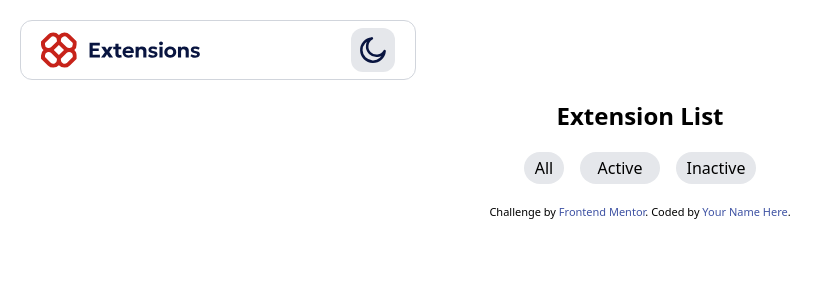
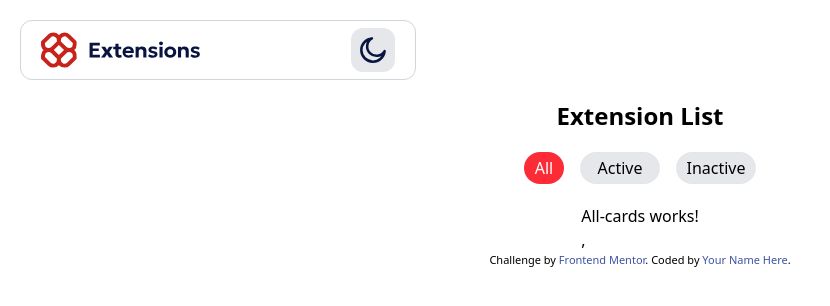
Before and after one commit to Cuandoyolabi/BrowserExtensionManager, an Angular app: page /All in a window 1280 px wide. Before the commit this address led to /. Shown: the top 306 px of the page, without its empty margins (0-830 px from the left). Built offline with nearby package versions, Linux system fonts and the light colour scheme.

Commit message:
Se guarda el progreso de la app, se continua mañana

```diff
--- a/src/app/app.routes.ts
+++ b/src/app/app.routes.ts
@@ -1,3 +1,11 @@
 import { Routes } from '@angular/router';
+import { HomePageComponent } from './home-page/components/home-page/home-page.component';
+import { Homeroutes } from './home-page/home.routes';
 
-export const routes: Routes = [];
+export const routes: Routes = [
+
+  ...Homeroutes,
+  { path: '', redirectTo: 'All', pathMatch: 'full' },
+  {path: '**', redirectTo: 'All' }
+
+];
--- a/src/app/home-page/components/home-page/home-page.component.html
+++ b/src/app/home-page/components/home-page/home-page.component.html
@@ -3,9 +3,12 @@
 <section class="flex items-center justify-center flex-col">
   <h1 class="text-center text-2xl font-bold"> Extension List</h1>
   <div class="flex gap-4 my-5">
-    <button class="w-10 h-8 bg-gray-200 rounded-3xl" routerLink="/All" routerLinkActive="bg-red-500 text-white">All</button>
-    <button class="w-20 h-8 bg-gray-200 rounded-3xl" routerLink="/Active" routerLinkActive="bg-red-500 text-white">Active</button>
-    <button class="w-20 h-8 bg-gray-200 rounded-3xl" routerLink="/Inactive" routerLinkActive="bg-red-500 text-white">Inactive</button>
+    <button class="w-10 h-8 bg-gray-200 rounded-3xl" routerLink="All" routerLinkActive="bg-red-500 text-white">All</button>
+    <button class="w-20 h-8 bg-gray-200 rounded-3xl" routerLink="Active" routerLinkActive="bg-red-500 text-white">Active</button>
+    <button class="w-20 h-8 bg-gray-200 rounded-3xl" routerLink="Inactive" routerLinkActive="bg-red-500 text-white">Inactive</button>
   </div>
+</section>
 
+<section class="flex items-center justify-center">
+  <router-outlet></router-outlet>
 </section>
--- a/src/app/home-page/components/home-page/home-page.component.ts
+++ b/src/app/home-page/components/home-page/home-page.component.ts
@@ -1,10 +1,10 @@
 import { ChangeDetectionStrategy, Component } from '@angular/core';
 import { HeaderComponent } from "../../../header/components/header/header.component";
-import { RouterLink, RouterLinkActive } from '@angular/router';
+import { RouterLink, RouterLinkActive, RouterModule } from '@angular/router';
 
 @Component({
   selector: 'home-page',
-  imports: [HeaderComponent, RouterLink, RouterLinkActive],
+  imports: [HeaderComponent, RouterLink, RouterLinkActive, RouterModule],
   templateUrl: './home-page.component.html',
   changeDetection: ChangeDetectionStrategy.OnPush,
 })
--- /dev/null
+++ b/src/app/home-page/home.routes.ts
@@ -0,0 +1,18 @@
+import { Routes } from '@angular/router';
+import { HomePageComponent } from './components/home-page/home-page.component';
+import { AllCardsComponent } from './pages/All-cards/All-cards.component';
+import { ActiveCardsComponent } from './pages/Active-cards/Active-cards.component';
+import { InactiveCardsComponent } from './pages/Inactive-cards/Inactive-cards.component';
+
+export const Homeroutes: Routes = [
+
+  {
+    path: 'All',
+    component: AllCardsComponent,
+    children: [
+      {path: 'Active', component: ActiveCardsComponent},
+      {path: 'Inactive', component: InactiveCardsComponent},
+      {path: '', redirectTo: 'All', pathMatch: 'full'}
+    ]
+  }
+];
--- /dev/null
+++ b/src/app/home-page/pages/Active-cards/Active-cards.component.html
@@ -0,0 +1 @@
+<p>Active-cards works!</p>,
--- /dev/null
+++ b/src/app/home-page/pages/Active-cards/Active-cards.component.ts
@@ -0,0 +1,9 @@
+import { ChangeDetectionStrategy, Component } from '@angular/core';
+
+@Component({
+  selector: 'app-active-cards',
+  imports: [],
+  templateUrl: './Active-cards.component.html',
+  changeDetection: ChangeDetectionStrategy.OnPush,
+})
+export class ActiveCardsComponent { }
--- /dev/null
+++ b/src/app/home-page/pages/All-cards/All-cards.component.html
@@ -0,0 +1 @@
+<p>All-cards works!</p>,
--- /dev/null
+++ b/src/app/home-page/pages/All-cards/All-cards.component.ts
@@ -0,0 +1,9 @@
+import { ChangeDetectionStrategy, Component } from '@angular/core';
+
+@Component({
+  selector: 'app-all-cards',
+  imports: [],
+  templateUrl: './All-cards.component.html',
+  changeDetection: ChangeDetectionStrategy.OnPush,
+})
+export class AllCardsComponent { }
--- /dev/null
+++ b/src/app/home-page/pages/Inactive-cards/Inactive-cards.component.html
@@ -0,0 +1 @@
+<p>Inactive-cards works!</p>,
--- /dev/null
+++ b/src/app/home-page/pages/Inactive-cards/Inactive-cards.component.ts
@@ -0,0 +1,9 @@
+import { ChangeDetectionStrategy, Component } from '@angular/core';
+
+@Component({
+  selector: 'app-inactive-cards',
+  imports: [],
+  templateUrl: './Inactive-cards.component.html',
+  changeDetection: ChangeDetectionStrategy.OnPush,
+})
+export class InactiveCardsComponent { }
```
